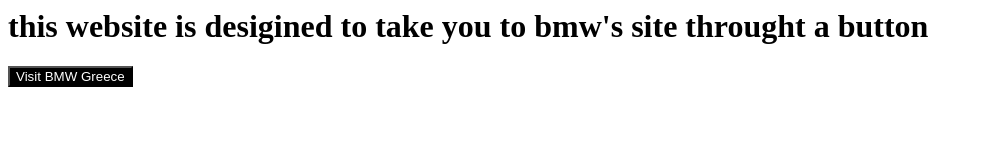
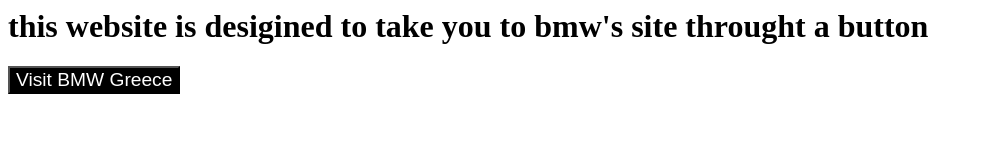
Before and after one commit to NasosM07/My-websitee, a plain HTML site: page index.html in a window 1280 px wide. Shown: the whole page, without its empty margins (0-983 px from the left). Drawn offline with Linux system fonts and the light colour scheme.

Commit message:
Update index.html

```diff
--- a/index.html
+++ b/index.html
@@ -7,9 +7,10 @@
   <body>
     <h1>this website is desigined to take you to bmw's site throught a button</h1>
      <a href="https://www.bmw.gr/el/index.html" target="new">
-      <button style="
-        background-color:black ;
-        color: white ;">
+      <button
+        style="background-color:black ;
+                color: white ;
+                font-size: larger;">
         Visit BMW Greece
       </button> </a>
 
```
